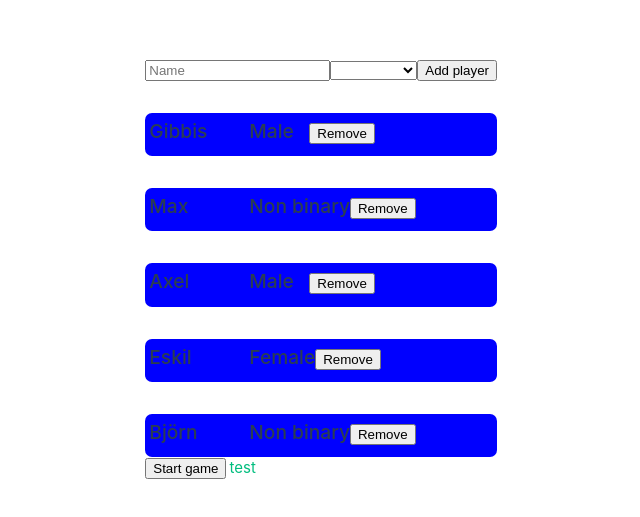
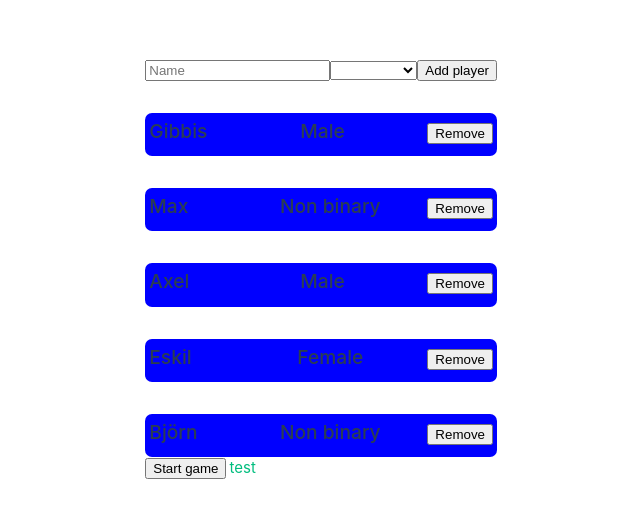
Before and after one commit to Foxmaner/drinkForJLCream, a Vue app in the folder drinkForJLCream/: page / in a window 1280 px wide. Shown: the part 131-648 px from the top of the page, without its empty margins (63-703 px from the left). Built offline with nearby package versions, Linux system fonts and the light colour scheme.

Commit message:
improved css for player.vue

```diff
--- a/drinkForJLCream/src/components/player.vue
+++ b/drinkForJLCream/src/components/player.vue
@@ -3,7 +3,6 @@
 
 <template>
     <div class="item">
-        <p>
         <div class="name">
             <slot name="name">
             </slot>
@@ -16,8 +15,6 @@
             <slot>
             </slot>
         </div>
-        </p>
-
     </div>
 </template>
 
@@ -26,7 +23,9 @@
 .item {
     margin-top: 2rem;
     display: flex;
-    position: relative;
+    flex-direction: row;
+    align-items: center;
+    justify-content: space-between;
     background-color: blue;
     padding: 4px;
     border-radius: 7px;
@@ -37,7 +36,6 @@
     font-weight: 500;
     margin-bottom: 0.4rem;
     min-width: 100px;
-    display: inline-block;
     color: var(--color-heading);
 }
 
@@ -46,14 +44,13 @@
     font-weight: 500;
     margin-bottom: 0.4rem;
     min-width: 60px;
-    display: inline-block;
     color: var(--color-heading);
 }
 .remove {
     font-size: 1.2rem;
     font-weight: 500;
     margin-bottom: 0.4rem;
-    float: right;
     color: var(--color-heading);
+    padding: 0 0 0 1rem;
 }
 </style>
```
Also changed, not shown: drinkForJLCream/src/components/CardStack.vue (added, +26 -0 lines). Lines whose indentation alone changed are shown as unchanged.
